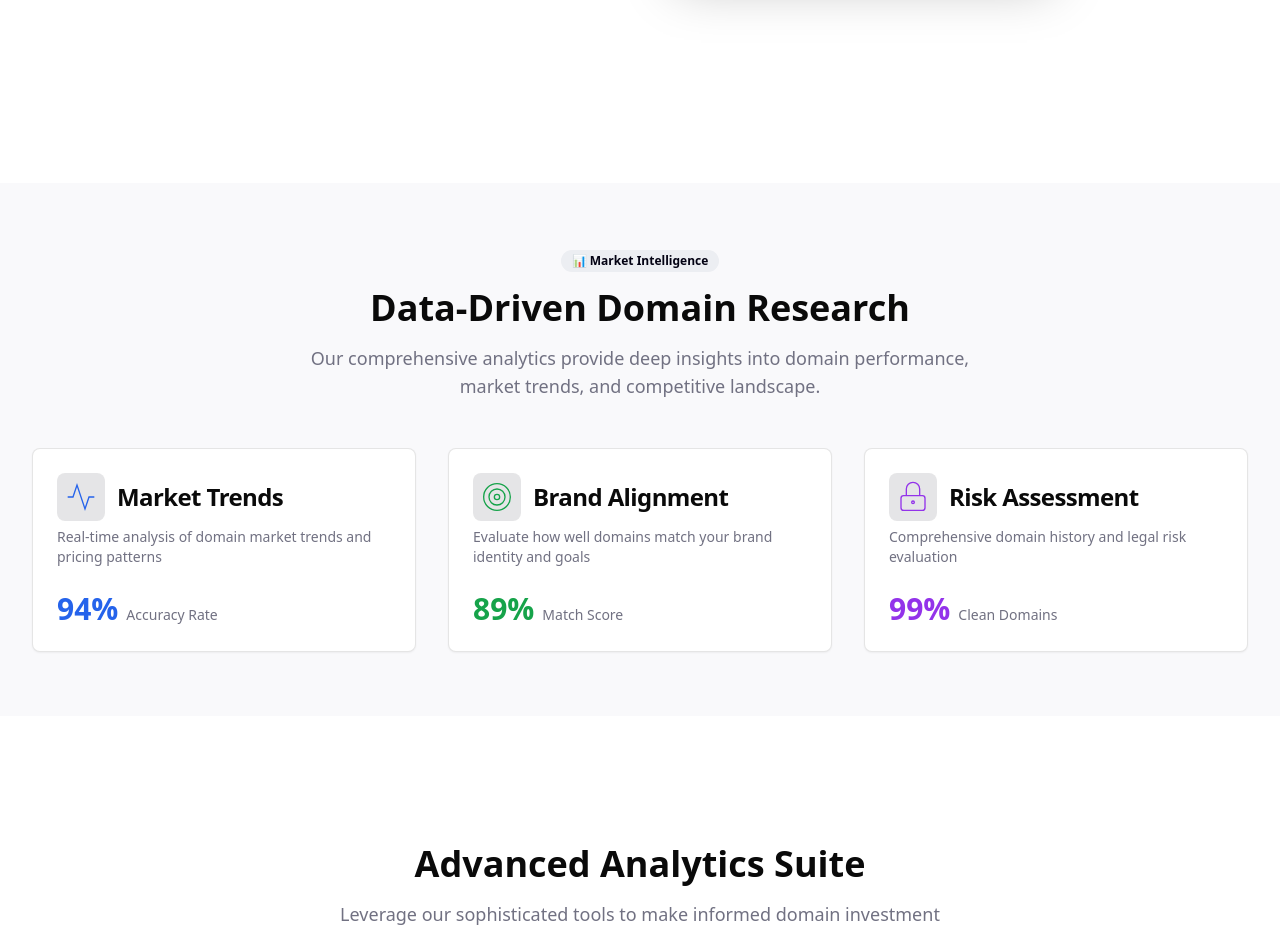
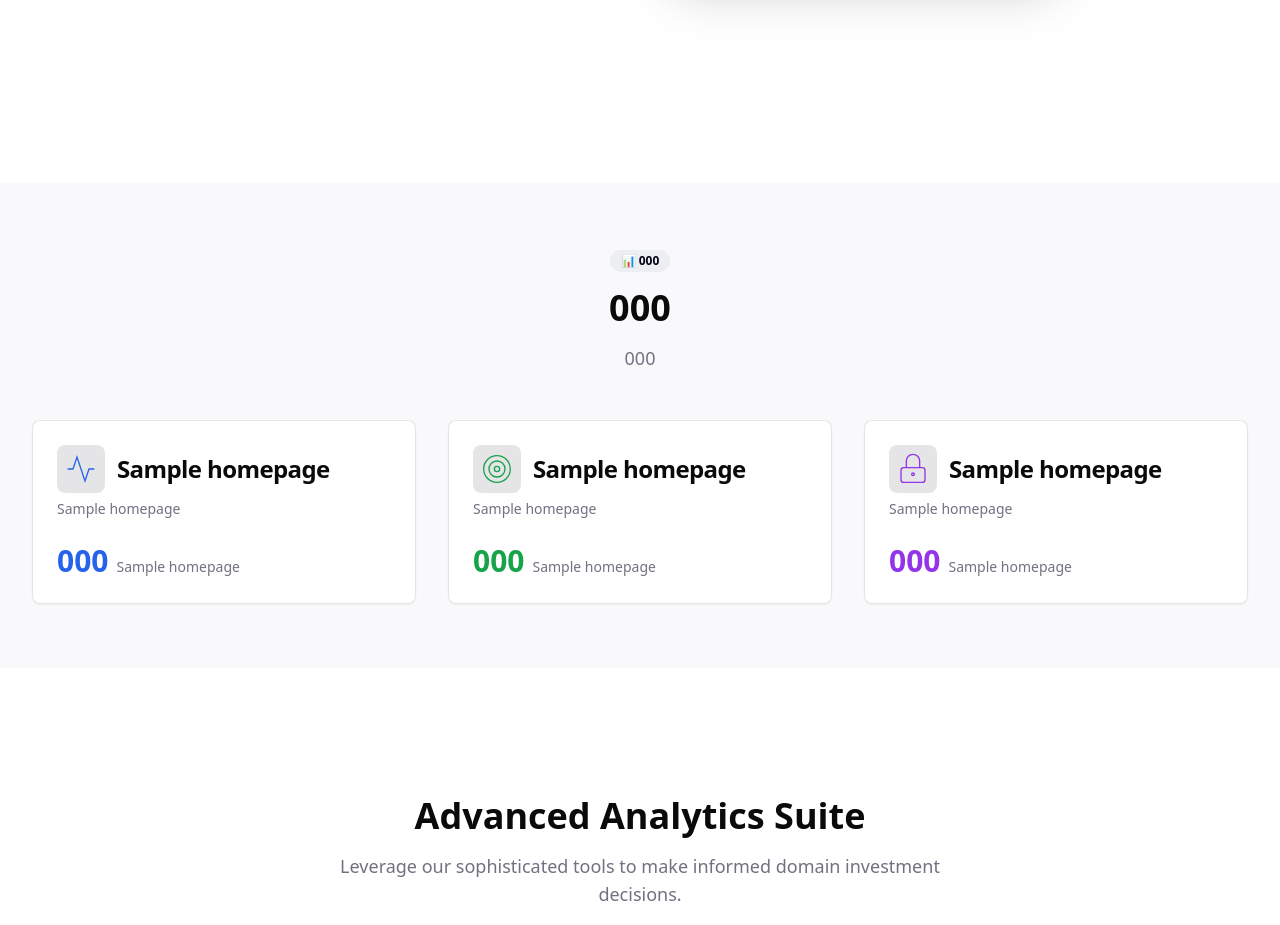
Before and after one commit to Bob16/domain_finder, a Django app: page / in a window 1280 px wide. Shown: the part 539-1464 px from the top of the page. Run offline with Django 4.2, Linux system fonts and the light colour scheme; tables that the repository leaves empty hold one stand-in row (values such as "Sample post"); grey boxes marked "Sample" are stand-in pictures; parts of the project's set-up code (start-up, migrations or seed data) failed here and were passed over; some libraries are stand-ins or nearby versions.

Commit message:
Feature: Make Market Intelligence section dynamic
- Add Market Intelligence fields to HomePage model (pill text, title, subtitle, 3 analytics cards)
- Update HomePage admin interface with organized fieldsets for Market Intelligence section
- Modify home view to pass Market Intelligence data to template context
- Replace hardcoded Market Intelligence content in home.html template with dynamic values
- Include migration file for new database fields (15 new fields total)
- All icons remain static as requested, only text content is now dynamic
- Market Intelligence section now fully editable through Django admin interface

```diff
--- a/domain_finder/models.py
+++ b/domain_finder/models.py
@@ -54,6 +54,89 @@ class HomePage(models.Model):
         max_length=50,
         default="Avg. Response Time",
         help_text="Label for response time statistic"
+    )
+
+    # Market Intelligence Section
+    market_intelligence_pill = models.CharField(
+        max_length=50,
+        default="Market Intelligence",
+        help_text="Text for the pill button (without emoji)"
+    )
+    market_intelligence_title = models.CharField(
+        max_length=100,
+        default="Data-Driven Domain Research",
+        help_text="Main title for Market Intelligence section"
+    )
+    market_intelligence_subtitle = models.TextField(
+        max_length=300,
+        default="Our comprehensive analytics provide deep insights into domain performance, market trends, and competitive landscape.",
+        help_text="Subtitle description for Market Intelligence section"
+    )
+
+    # Analytics Card 1 - Market Trends
+    card1_title = models.CharField(
+        max_length=50,
+        default="Market Trends",
+        help_text="Title for first analytics card"
+    )
+    card1_subtitle = models.CharField(
+        max_length=150,
+        default="Real-time analysis of domain market trends and pricing patterns",
+        help_text="Subtitle for first analytics card"
+    )
+    card1_number = models.CharField(
+        max_length=20,
+        default="94%",
+        help_text="Number/percentage for first analytics card"
+    )
+    card1_label = models.CharField(
+        max_length=50,
+        default="Accuracy Rate",
+        help_text="Label for first analytics card number"
+    )
+
+    # Analytics Card 2 - Brand Alignment
+    card2_title = models.CharField(
+        max_length=50,
+        default="Brand Alignment",
+        help_text="Title for second analytics card"
+    )
+    card2_subtitle = models.CharField(
+        max_length=150,
+        default="Evaluate how well domains match your brand identity and goals",
+        help_text="Subtitle for second analytics card"
+    )
+    card2_number = models.CharField(
+        max_length=20,
+        default="89%",
+        help_text="Number/percentage for second analytics card"
+    )
+    card2_label = models.CharField(
+        max_length=50,
+        default="Match Score",
+        help_text="Label for second analytics card number"
+    )
+
+    # Analytics Card 3 - Risk Assessment
+    card3_title = models.CharField(
+        max_length=50,
+        default="Risk Assessment",
+        help_text="Title for third analytics card"
+    )
+    card3_subtitle = models.CharField(
+        max_length=150,
+        default="Comprehensive domain history and legal risk evaluation",
+        help_text="Subtitle for third analytics card"
+    )
+    card3_number = models.CharField(
+        max_length=20,
+        default="99%",
+        help_text="Number/percentage for third analytics card"
+    )
+    card3_label = models.CharField(
+        max_length=50,
+        default="Clean Domains",
+        help_text="Label for third analytics card number"
     )
 
     is_active = models.BooleanField(
--- a/domain_finder/views.py
+++ b/domain_finder/views.py
@@ -40,6 +40,31 @@ def home(request):
         'response_time_label': 'Avg. Response Time',
     }
 
+    # Fallback Market Intelligence content
+    market_intelligence = {
+        'pill_text': 'Market Intelligence',
+        'title': 'Data-Driven Domain Research',
+        'subtitle': 'Our comprehensive analytics provide deep insights into domain performance, market trends, and competitive landscape.',
+        'card1': {
+            'title': 'Market Trends',
+            'subtitle': 'Real-time analysis of domain market trends and pricing patterns',
+            'number': '94%',
+            'label': 'Accuracy Rate'
+        },
+        'card2': {
+            'title': 'Brand Alignment',
+            'subtitle': 'Evaluate how well domains match your brand identity and goals',
+            'number': '89%',
+            'label': 'Match Score'
+        },
+        'card3': {
+            'title': 'Risk Assessment',
+            'subtitle': 'Comprehensive domain history and legal risk evaluation',
+            'number': '99%',
+            'label': 'Clean Domains'
+        }
+    }
+
     # Use database content if available
     if homepage_content:
         hero_content = {
@@ -55,12 +80,36 @@ def home(request):
             'response_time': homepage_content.response_time,
             'response_time_label': homepage_content.response_time_label,
         }
+        market_intelligence = {
+            'pill_text': homepage_content.market_intelligence_pill,
+            'title': homepage_content.market_intelligence_title,
+            'subtitle': homepage_content.market_intelligence_subtitle,
+            'card1': {
+                'title': homepage_content.card1_title,
+                'subtitle': homepage_content.card1_subtitle,
+                'number': homepage_content.card1_number,
+                'label': homepage_content.card1_label
+            },
+            'card2': {
+                'title': homepage_content.card2_title,
+                'subtitle': homepage_content.card2_subtitle,
+                'number': homepage_content.card2_number,
+                'label': homepage_content.card2_label
+            },
+            'card3': {
+                'title': homepage_content.card3_title,
+                'subtitle': homepage_content.card3_subtitle,
+                'number': homepage_content.card3_number,
+                'label': homepage_content.card3_label
+            }
+        }
 
     context = {
         'page_title': 'Domain Finder - Expert Domain Research & Analytics',
         'featured_post': featured_post,
         'hero': hero_content,
         'stats': statistics,
+        'market_intel': market_intelligence,
     }
     return render(request, 'domain_finder/home.html', context)
 
--- a/templates/domain_finder/home.html
+++ b/templates/domain_finder/home.html
@@ -59,13 +59,13 @@
     <div class="container mx-auto px-4 sm:px-6 lg:px-8">
       <div class="text-center space-y-4 mb-12">
         <div class="inline-flex items-center whitespace-nowrap rounded-full border px-2.5 py-0.5 text-xs font-semibold transition-colors focus:outline-none focus:ring-2 focus:ring-ring focus:ring-offset-2 border-transparent bg-secondary text-secondary-foreground hover:bg-secondary/80 w-fit mx-auto">
-          📊 Market Intelligence
+          📊 {{ market_intel.pill_text }}
         </div>
         <h2 class="text-3xl lg:text-4xl font-bold">
-          Data-Driven Domain Research
+          {{ market_intel.title }}
         </h2>
         <p class="text-lg text-muted-foreground max-w-2xl mx-auto">
-          Our comprehensive analytics provide deep insights into domain performance, market trends, and competitive landscape.
+          {{ market_intel.subtitle }}
         </p>
       </div>
 
@@ -79,15 +79,15 @@
                   <polyline points="22,12 18,12 15,21 9,3 6,12 2,12"></polyline>
                 </svg>
               </div>
-              <h3 class="text-2xl font-semibold leading-none tracking-tight">Market Trends</h3>
+              <h3 class="text-2xl font-semibold leading-none tracking-tight">{{ market_intel.card1.title }}</h3>
             </div>
-            <p class="text-sm text-muted-foreground">Real-time analysis of domain market trends and pricing patterns</p>
+            <p class="text-sm text-muted-foreground">{{ market_intel.card1.subtitle }}</p>
           </div>
           <div class="p-6 pt-0">
             <div class="space-y-2">
               <div class="flex items-baseline space-x-2">
-                <span class="text-3xl font-bold text-blue-600">94%</span>
-                <span class="text-sm text-muted-foreground">Accuracy Rate</span>
+                <span class="text-3xl font-bold text-blue-600">{{ market_intel.card1.number }}</span>
+                <span class="text-sm text-muted-foreground">{{ market_intel.card1.label }}</span>
               </div>
             </div>
           </div>
@@ -104,15 +104,15 @@
                   <circle cx="12" cy="12" r="2"></circle>
                 </svg>
               </div>
-              <h3 class="text-2xl font-semibold leading-none tracking-tight">Brand Alignment</h3>
+              <h3 class="text-2xl font-semibold leading-none tracking-tight">{{ market_intel.card2.title }}</h3>
             </div>
-            <p class="text-sm text-muted-foreground">Evaluate how well domains match your brand identity and goals</p>
+            <p class="text-sm text-muted-foreground">{{ market_intel.card2.subtitle }}</p>
           </div>
           <div class="p-6 pt-0">
             <div class="space-y-2">
               <div class="flex items-baseline space-x-2">
-                <span class="text-3xl font-bold text-green-600">89%</span>
-                <span class="text-sm text-muted-foreground">Match Score</span>
+                <span class="text-3xl font-bold text-green-600">{{ market_intel.card2.number }}</span>
+                <span class="text-sm text-muted-foreground">{{ market_intel.card2.label }}</span>
               </div>
             </div>
           </div>
@@ -129,15 +129,15 @@
                   <path d="m7 11v-5a5 5 0 0 1 10 0v5"></path>
                 </svg>
               </div>
-              <h3 class="text-2xl font-semibold leading-none tracking-tight">Risk Assessment</h3>
+              <h3 class="text-2xl font-semibold leading-none tracking-tight">{{ market_intel.card3.title }}</h3>
             </div>
-            <p class="text-sm text-muted-foreground">Comprehensive domain history and legal risk evaluation</p>
+            <p class="text-sm text-muted-foreground">{{ market_intel.card3.subtitle }}</p>
           </div>
           <div class="p-6 pt-0">
             <div class="space-y-2">
               <div class="flex items-baseline space-x-2">
-                <span class="text-3xl font-bold text-purple-600">99%</span>
-                <span class="text-sm text-muted-foreground">Clean Domains</span>
+                <span class="text-3xl font-bold text-purple-600">{{ market_intel.card3.number }}</span>
+                <span class="text-sm text-muted-foreground">{{ market_intel.card3.label }}</span>
               </div>
             </div>
           </div>
```
Also changed, not shown: domain_finder/admin.py (+25 -0 lines), domain_finder/migrations/0028_homepage_card1_label_homepage_card1_number_and_more.py (added).
